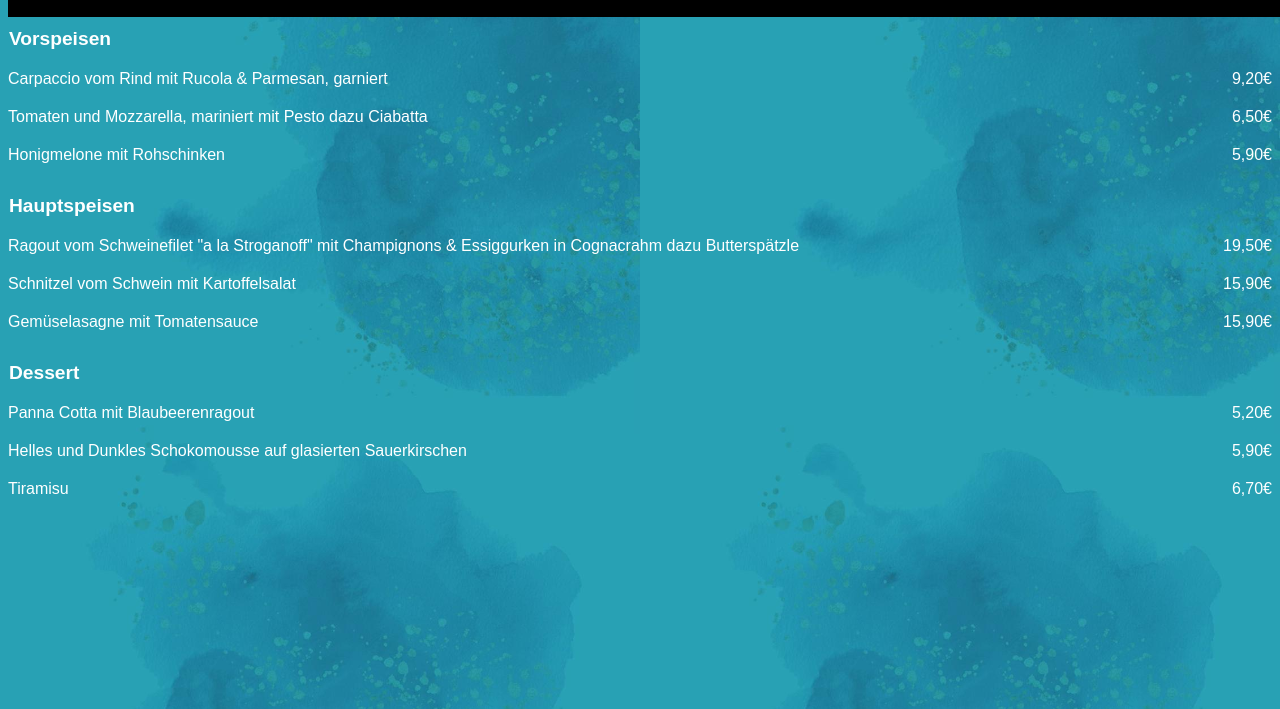
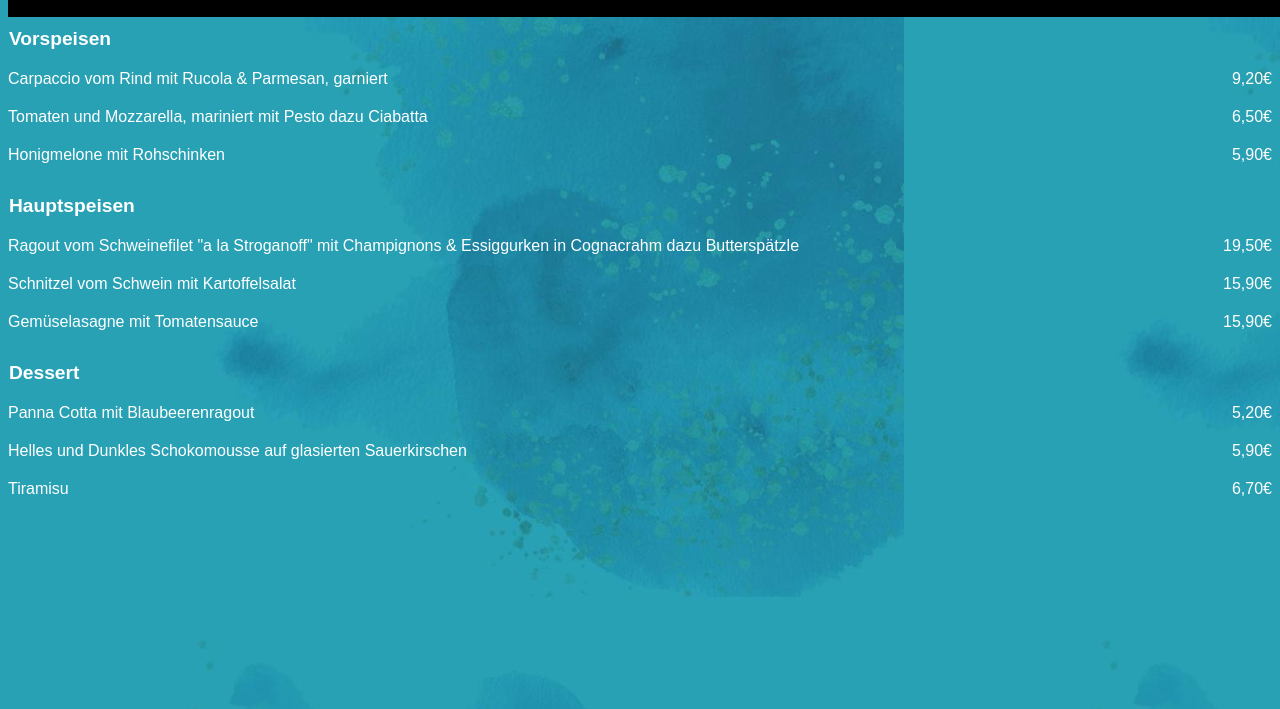
Before and after one commit to ff-derEchte/Speisekarte, a plain HTML site: page index.html in a window 1280 px wide. Shown: the part 91-800 px from the top of the page. Drawn offline with Linux system fonts and the light colour scheme.

Commit message:
changed background

```diff
--- a/index.html
+++ b/index.html
@@ -9,7 +9,7 @@
             padding: 0;
             font-family: Arial, sans-serif;
             background-image: url("bg.jpg");
-            background-size: 50%;
+            background-size: 904px, 1280px;
         }
 
         h1 {
```
